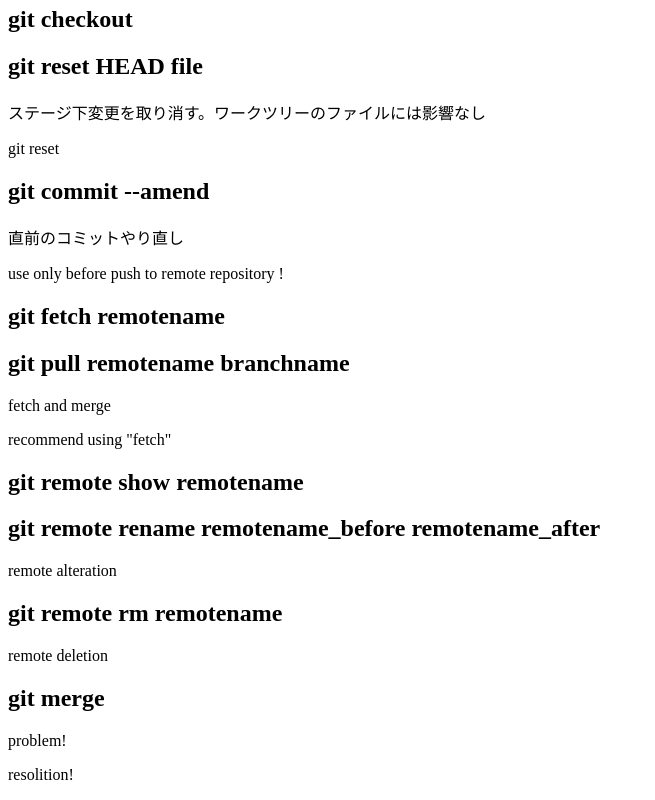
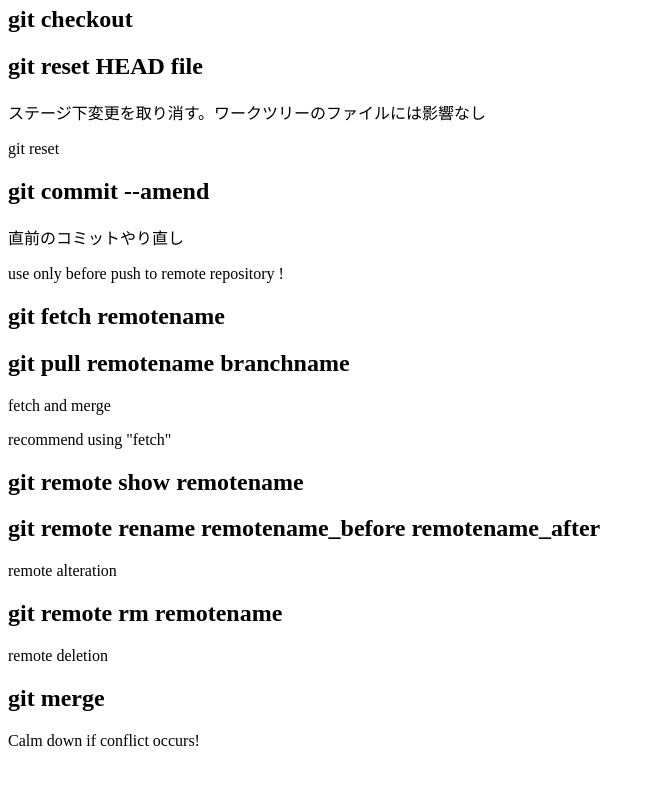
Before and after one commit to Celery-821/git_tutorial, a plain HTML site: page index.html in a window 1280 px wide. Shown: the part 666-1466 px from the top of the page, without its empty margins (0-655 px from the left). After the commit the page ends 1432 px from the top, so only its background shows below. Drawn offline with Linux system fonts and the light colour scheme.

Commit message:
added one comment

```diff
--- a/index.html
+++ b/index.html
@@ -31,5 +31,4 @@
 <h2>git remote rm remotename</h2>
 <p>remote deletion</p>
 <h2>git merge</h2>
-<p>problem!</p>
-<p>resolition!</p>
+<p>Calm down if conflict occurs!</p>
```
